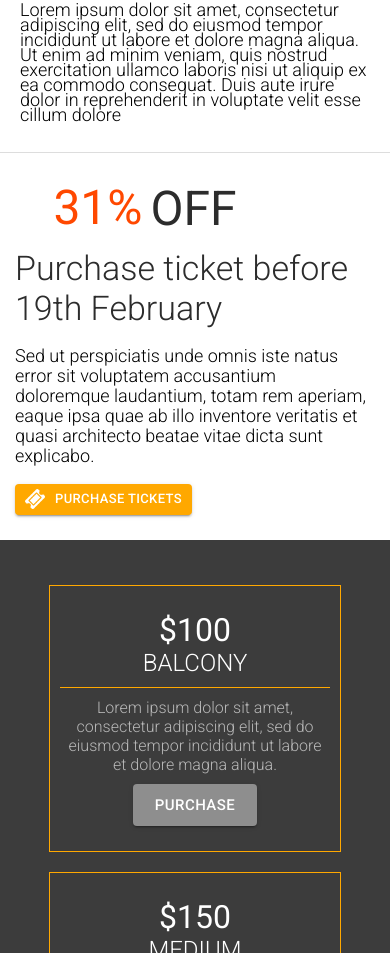
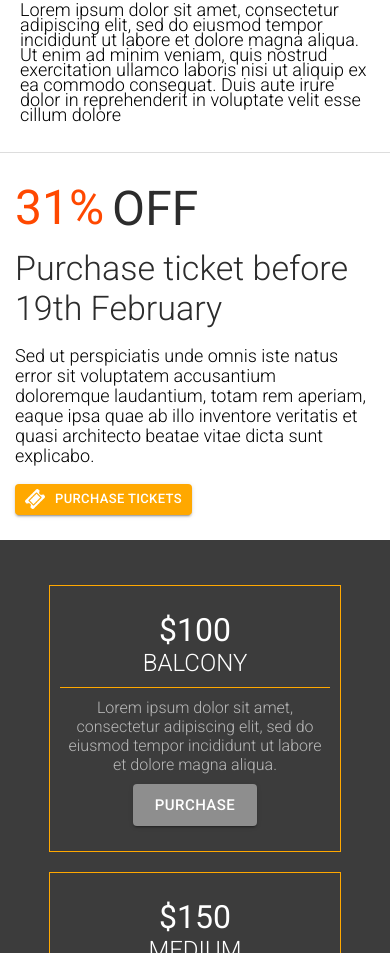
Before and after one commit to giamanpanos/the-venue, a React (Create React App) app: page / in a window 390 px wide. Shown: the part 1548-2501 px from the top of the page. Built offline with nearby package versions, Linux system fonts and the light colour scheme.

Commit message:
css fixes mobile

```diff
--- a/src/resources/styles.css
+++ b/src/resources/styles.css
@@ -366,7 +366,7 @@ footer .footer_copyright {
 
   .artist_name {
     position: absolute;
-    top: 33%;
+    top: 50%;
     left: 50%;
     width: 300px;
     height: 135px;
@@ -513,8 +513,6 @@ footer .footer_copyright {
   .discount_wrapper {
     display: flex;
     flex-direction: column;
-    justify-content: center;
-    align-items: center;
     padding: 25px 15px;
   }
 
```
